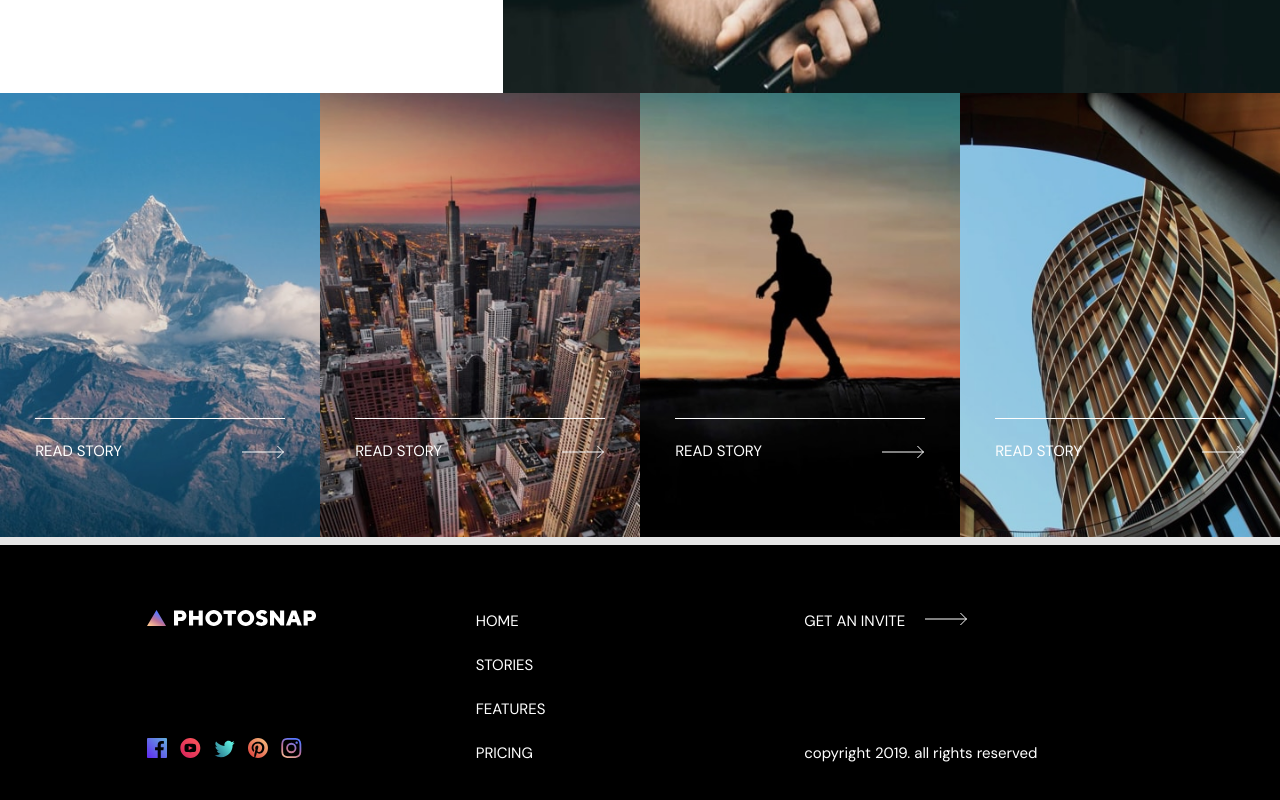
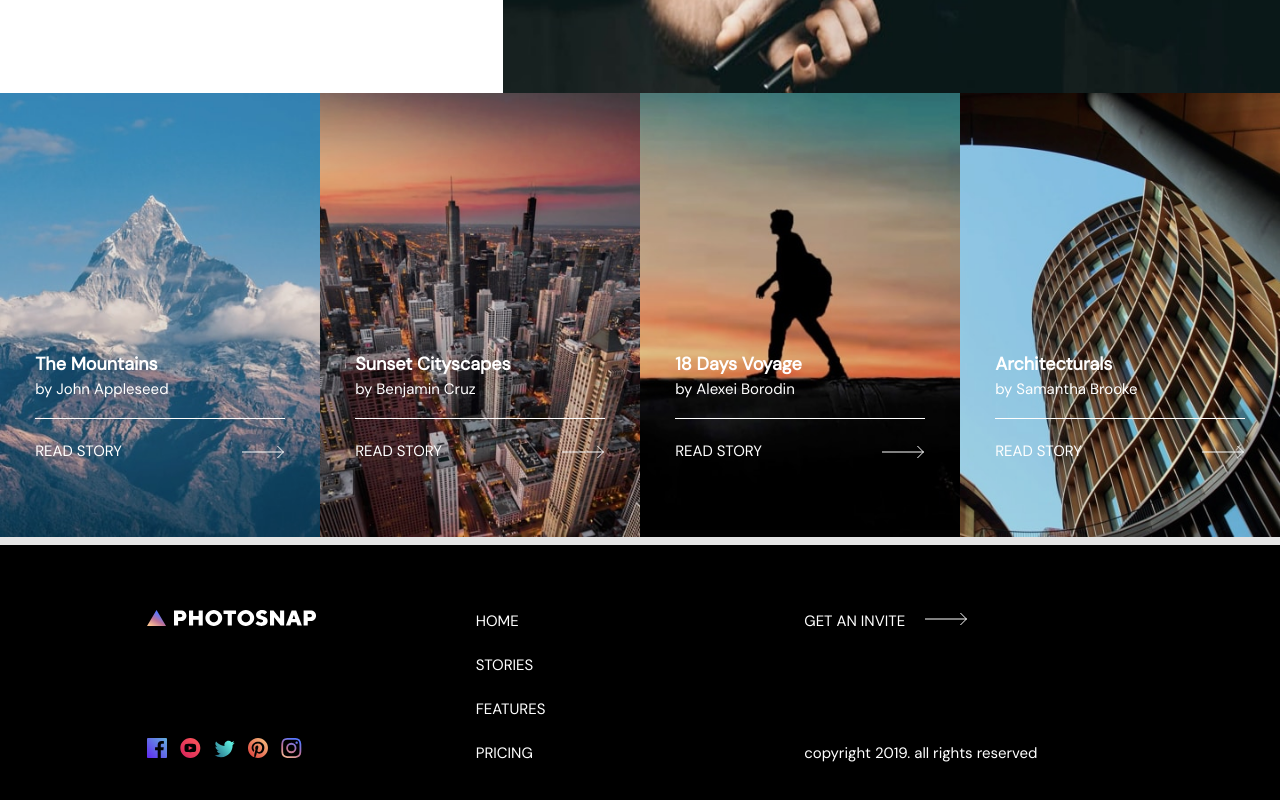
Before and after one commit to adluders/photosnap, a React (Create React App) app: page / in a window 1280 px wide. Shown: the part 2185-2985 px from the top of the page. Built offline with nearby package versions, Linux system fonts and the light colour scheme.

Commit message:
finished storyholder component in home page

```diff
--- a/src/components/StoriesHolder.jsx
+++ b/src/components/StoriesHolder.jsx
@@ -1,17 +1,15 @@
 import React from "react";
-import Mountains from "../assets/stories/desktop/mountains.jpg";
-import Building from "../assets/stories/desktop/cityscapes.jpg";
-import Voyage from "../assets/stories/desktop/18-days-voyage.jpg";
-import Architecture from "../assets/stories/desktop/architecturals.jpg";
 import Story from "./UI/Story";
 
-const StoriesHolder = () => {
-  const pics = [Mountains, Building, Voyage, Architecture];
-
+const StoriesHolder = ({ info }) => {
   return (
     <div className="stories">
-      {pics.map((pic) => (
-        <Story photo={pic} />
+      {info.map((item) => (
+        <Story
+          photo={item.pic}
+          storyTitle={item.storyTitle}
+          storyAuthor={item.storyAuthor}
+        />
       ))}
     </div>
   );
--- a/src/components/UI/Story.jsx
+++ b/src/components/UI/Story.jsx
@@ -4,7 +4,7 @@ import PropTypes from "prop-types";
 // import Mountain from "../../assets/stories/desktop/mountains.jpg";
 import CustomLink from "./CustomLink";
 
-const Story = ({ photo, story_title, story_author }) => {
+const Story = ({ photo, storyTitle, storyAuthor }) => {
   return (
     <div className="story">
       <div className="story__overlay"></div>
@@ -14,8 +14,8 @@ const Story = ({ photo, story_title, story_author }) => {
 
       <div className="story__details">
         <div className="story__text">
-          <h2>{story_title}</h2>
-          <p>{story_author}</p>
+          <h2>{storyTitle}</h2>
+          <p>{storyAuthor}</p>
         </div>
 
         <CustomLink
@@ -29,8 +29,8 @@ const Story = ({ photo, story_title, story_author }) => {
 };
 
 Story.prototypes = {
-  story_title: PropTypes.string.isRequired,
-  story_author: PropTypes.string.isRequired,
+  storyTitle: PropTypes.string.isRequired,
+  storyAuthor: PropTypes.string.isRequired,
 };
 
 export default Story;
--- a/src/pages/Home.jsx
+++ b/src/pages/Home.jsx
@@ -11,11 +11,32 @@ import Voyage from "../assets/stories/desktop/18-days-voyage.jpg";
 import Architecture from "../assets/stories/desktop/architecturals.jpg";
 
 const Home = () => {
-  const info = {
-    pics: [Mountains, Building, Voyage, Architecture],
-    storyTitles: ["title 1", "title 2", "title 3", "title 4"],
-    storyAuthor: ["auth 1", " auth 2", "auth 3", "auth 4"],
-  };
+  const info = [
+    {
+      id: 0,
+      pic: Mountains,
+      storyTitle: "The Mountains",
+      storyAuthor: "by John Appleseed",
+    },
+    {
+      id: 1,
+      pic: Building,
+      storyTitle: "Sunset Cityscapes",
+      storyAuthor: "by Benjamin Cruz",
+    },
+    {
+      id: 2,
+      pic: Voyage,
+      storyTitle: "18 Days Voyage",
+      storyAuthor: "by Alexei Borodin",
+    },
+    {
+      id: 3,
+      pic: Architecture,
+      storyTitle: "Architecturals",
+      storyAuthor: "by Samantha Brooke",
+    },
+  ];
 
   return (
     <section>
```
